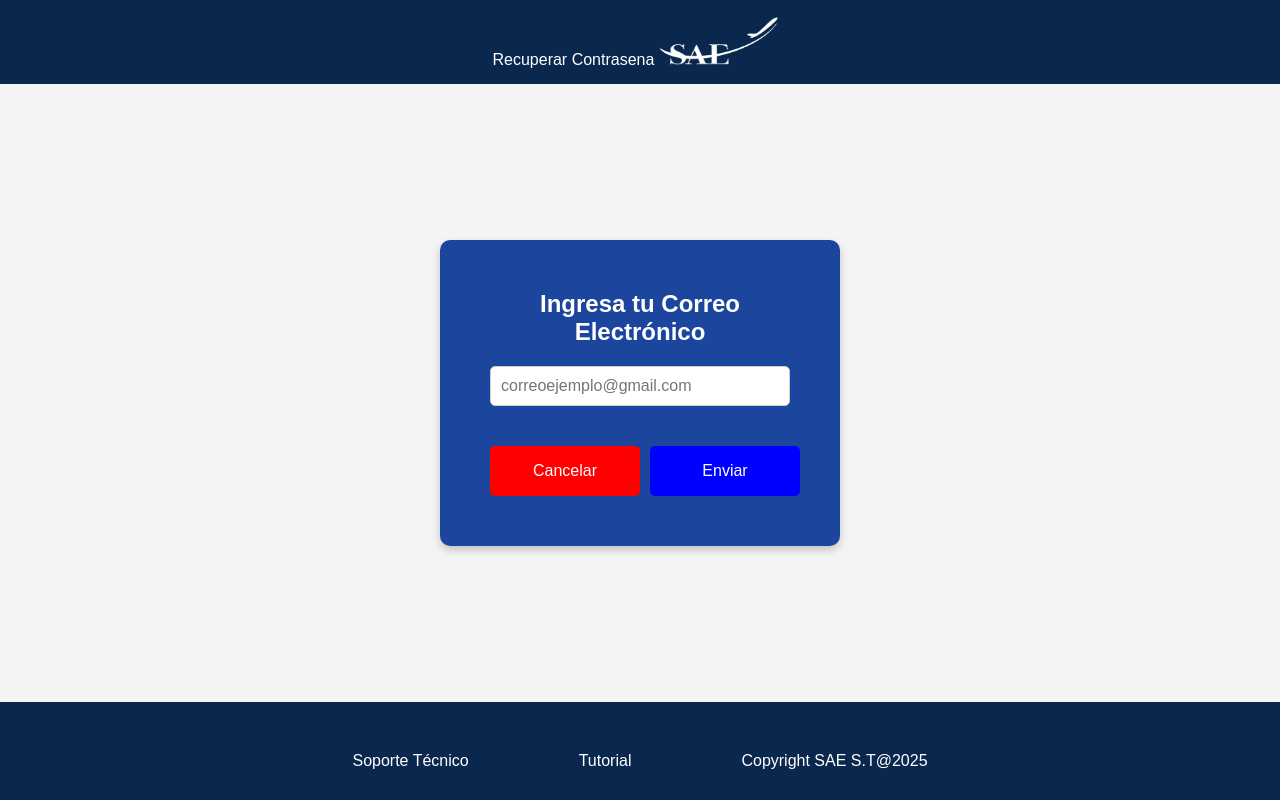
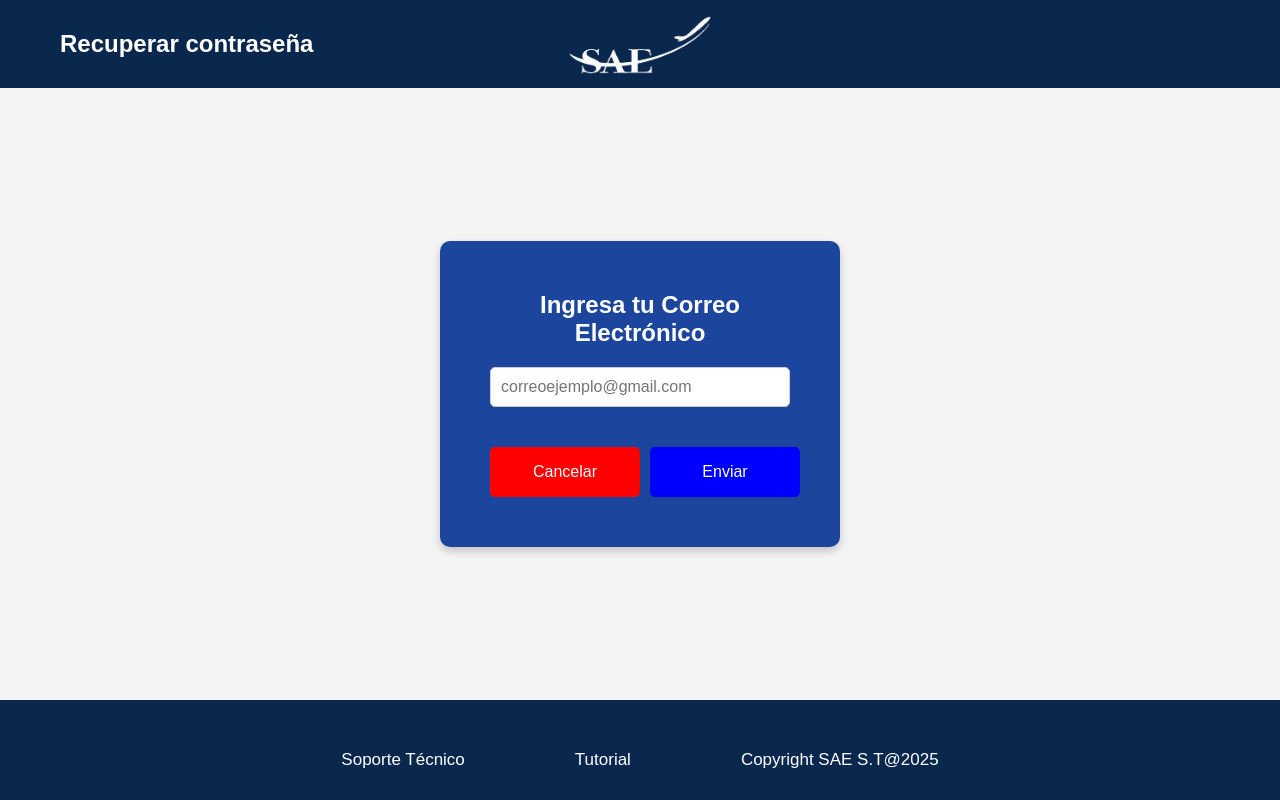
Before and after one commit to Juanpablo225/proyecto_final_volaris, a Django app: page /login/RECOVERY/ in a window 1280 px wide. Run offline with Django 5.2, Linux system fonts and the light colour scheme.

Commit message:
Cambios en Recovery

```diff
--- a/mi_app/static/CSS/styles_Login.css
+++ b/mi_app/static/CSS/styles_Login.css
@@ -64,8 +64,9 @@ footer .nav-links a {
     margin-right: 10px;
 }
 
-.navbar h1 {
-    font-size: 24px;
+.navbar h2 {
+    font-size: 26px;
+
 }
 
 /* 🔷 Estilo del encabezado */
--- a/mi_app/static/CSS/styles_Recovery.css
+++ b/mi_app/static/CSS/styles_Recovery.css
@@ -19,13 +19,34 @@ body {
 .navbar {
     background-color: #0A284E;
     color: white;
-    padding: 15px 0;
-    text-align: center;
+    padding: 30px 60px;
     width: 100%;
+    display: flex;
+    align-items: center;
+    justify-content: space-between;
     position: relative;
 }
 
+.navbar .title {
+    font-size: 1.5rem;
+    font-weight: bold;
+    margin: 0;
+    text-align: left;
+}
 
+/* Estilos para el logo */
+.navbar img {
+    height: 60px;
+}
+
+.navbar-logo {
+    position: absolute;
+    left: 50%;
+    transform: translateX(-50%);
+    height: 50px;
+}
+
+/* Enlaces de navegación */
 .navbar .nav-links {
     display: flex;
     justify-content: center;
@@ -44,17 +65,6 @@ body {
     text-decoration: underline;
 }
 
-/* Estilos para el logo y título dentro de la barra */
-.navbar img {
-    height: 50px;
-    margin-right: 10px;
-}
-
-.navbar h1 {
-    font-size: 24px;
-}
-
-
 /* 🔷 Estilo del encabezado */
 header {
     display: flex;
@@ -66,12 +76,6 @@ header {
     padding: 20px 0;
 }
 
-header h1 {
-    margin: 0;
-    color: #f4f0f0;
-    font-size: 24px;
-}
-
 /* 🔷 Estilo del contenido principal */
 main {
     flex: 1;
@@ -80,23 +84,12 @@ main {
     align-items: center;
     justify-content: center;
     padding: 20px;
-    width: 100%;
+    width: 80%;
 }
 
-/* 🔷 Fondo de la página */
-.background {
-    position: absolute;
-    top: 0;
-    left: 0;
-    width: 100%;
-    height: 100%;
-    z-index: -1;
-    background-size: cover;
-    background-position: center;
-    animation: fadeBackground 10s infinite;
-}
 
-/* 🔷 Estilo del formulario de recuperación */
+
+/* 🔷 Formulario de recuperación */
 .login-form {
     background: rgba(5, 51, 149, 0.9);
     padding: 50px;
@@ -123,7 +116,7 @@ main {
     font-size: 16px;
 }
 
-/* 🔷 Contenedor de botones alineados */
+/* 🔷 Contenedor de botones */
 .button-container {
     display: flex;
     justify-content: space-between;
@@ -131,7 +124,7 @@ main {
     margin-top: 10px;
 }
 
-/* 🔷 Botones de acción */
+/* 🔷 Botones */
 .btn-cancel-email, .btn-mail, .btn-CODE {
     padding: 10px 20px;
     border: none;
@@ -143,10 +136,9 @@ main {
     display: flex;
     align-items: center;
     justify-content: center;
-    height: 50px; /* Altura uniforme para ambos botones */
+    height: 50px;
 }
 
-/* 🔴 Botón "Cancelar" */
 .btn-cancel-email {
     background-color: red;
     color: white;
@@ -156,7 +148,6 @@ main {
     background-color: darkred;
 }
 
-/* 🔵 Botón "Enviar" */
 .btn-mail {
     background-color: blue;
     color: white;
@@ -166,7 +157,6 @@ main {
     background-color: darkblue;
 }
 
-/* 🔷 Enlaces dentro del formulario */
 .login-form a {
     display: block;
     margin-top: 15px;
@@ -179,38 +169,33 @@ main {
     text-decoration: underline;
 }
 
-/* 🔷 Estilos para los iconos dentro de los botones */
-.btn-icon-cancel, .btn-icon-email {
-    width: 20px;
-    height: 10px;
-}
-
 /* 🔷 Mensajes de error */
 .error-messages p {
     color: red;
     font-size: 14px;
 }
 
-/* 🔷 Estilos para los enlaces en el footer */
+/* 🔷 Enlaces del footer */
 footer .nav-links {
     display: flex;
-    justify-content: center; /* Centra horizontalmente */
-    gap: 40px; /* Espacio entre los enlaces */
+    justify-content: center;
+    gap: 20px;
     width: 100%;
-    padding: 15px 0;
 }
 
 footer .nav-links a {
-    color: white;           /* Texto blanco */
-    text-decoration: none;  /* Sin subrayado */
-    font-size: 16px;
+    color: white;
+    text-decoration: none;
+    font-size: 17px;
     font-weight: normal;
-    cursor: default;        /* Cursor normal, no de enlace */
+    cursor: default;
 }
 
 footer .nav-links a:hover {
     text-decoration: underline;
 }
+
+/* 🔷 Responsive*
 
 /* 🔷 Media Queries para dispositivos móviles */
 @media (max-width: 480px) {
--- a/mi_app/templates/mi_app/Recovery.html
+++ b/mi_app/templates/mi_app/Recovery.html
@@ -11,10 +11,9 @@
 
 <!-- Barra azul superior -->
 <div class="navbar">
-    <span class="title">Recuperar Contrasena</span>
-    <img src="{% static 'ICONS/logoo.png' %}" alt="Logo">
+    <span class="title">Recuperar contraseña</span>
+    <img src="{% static 'ICONS/logoo.png' %}" alt="Logo" class="navbar-logo">
 </div>
-
 
 <main>
     <div class="background"></div>
@@ -25,21 +24,14 @@
 
         <form method="POST">
             {% csrf_token %}
-
-            <!-- Campo para el correo electrónico -->
             <input type="email" name="email" id="email" placeholder="correoejemplo@gmail.com" required>
 
-            <!-- Contenedor de botones alineados -->
             <div class="button-container">
                 <a href="{% url 'index' %}">
-                    <button type="button" class="btn-cancel-email btn-uniform">
-                        Cancelar
-                    </button>
+                    <button type="button" class="btn-cancel-email btn-uniform">Cancelar</button>
                 </a>
                 <a href="#">
-                    <button type="button" class="btn-mail btn-uniform">
-                        Enviar
-                    </button>
+                    <button type="button" class="btn-mail btn-uniform">Enviar</button>
                 </a>
             </div>
         </form>
--- a/mi_app/templates/mi_app/index.html
+++ b/mi_app/templates/mi_app/index.html
@@ -12,7 +12,7 @@
     <!-- 🔵 Barra azul superior con el logo y el título -->
     <header class="navbar">
         <img src="{% static 'ICONS/logoo.png' %}" alt="Logo Sae" class="logo">
-        <h1>Bienvenido</h1>
+        <h2>Bienvenido</h2>
     </header>
 
     <main>
```
Lines whose indentation alone changed are shown as unchanged.
